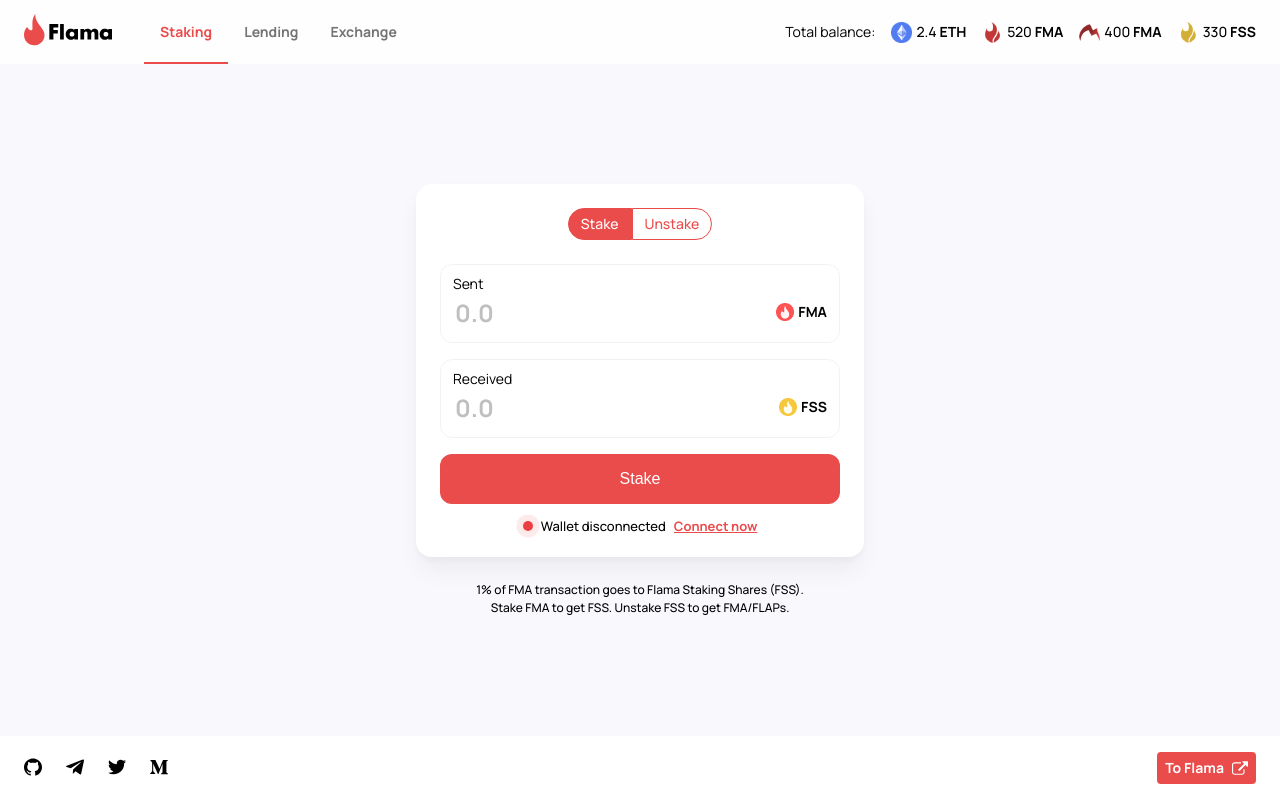
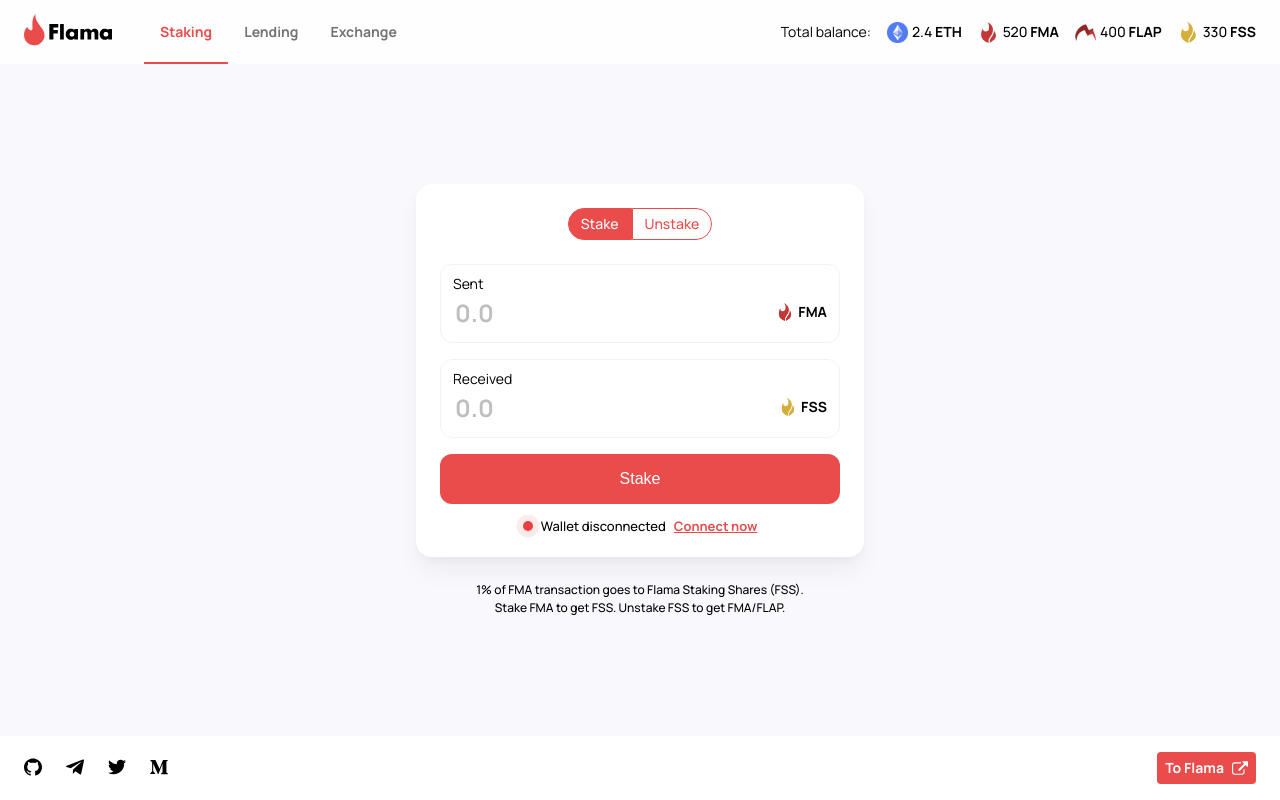
Before and after one commit to FlamaToken/Dapp, a React (Create React App) app: page / in a window 1280 px wide. Built offline with nearby package versions, Linux system fonts and the light colour scheme.

Commit message:
Update logos

```diff
--- a/src/components/Conversor/index.js
+++ b/src/components/Conversor/index.js
@@ -17,7 +17,7 @@ class Conversor extends Component {
             <div className="input-wr-inner">
               <input id="sendItem" type="number" placeholder="0.0" />
               <div className="coin-name">
-                <img src="/assets/balance/fma.png" alt="FMA" />
+                <img src="/assets/balance/fma-logo.png" alt="FMA" />
                 <small>FMA</small>
               </div>
             </div>
@@ -27,7 +27,7 @@ class Conversor extends Component {
             <div className="input-wr-inner">
               <input id="receivedItem" type="number" placeholder="0.0" />
               <div className="coin-name">
-                <img src="/assets/balance/fss.png" alt="FSS" />
+                <img src="/assets/balance/fss-logo.png" alt="FSS" />
                 <small>FSS</small>
               </div>
             </div>
@@ -46,7 +46,7 @@ class Conversor extends Component {
         <small className="note-instructions">
           1% of FMA transaction goes to Flama Staking Shares (FSS).
           <br />
-          Stake FMA to get FSS. Unstake FSS to get FMA/FLAPs.
+          Stake FMA to get FSS. Unstake FSS to get FMA/FLAP.
         </small>
       </div>
     );
--- a/src/components/Header/index.js
+++ b/src/components/Header/index.js
@@ -50,7 +50,7 @@ class Header extends Component {
             <li>
               <img src="/assets/balance/flap-logo.png" alt="FLAP" />
               <b>
-                400 <span>FMA</span>
+                400 <span>FLAP</span>
               </b>
             </li>
 
```
